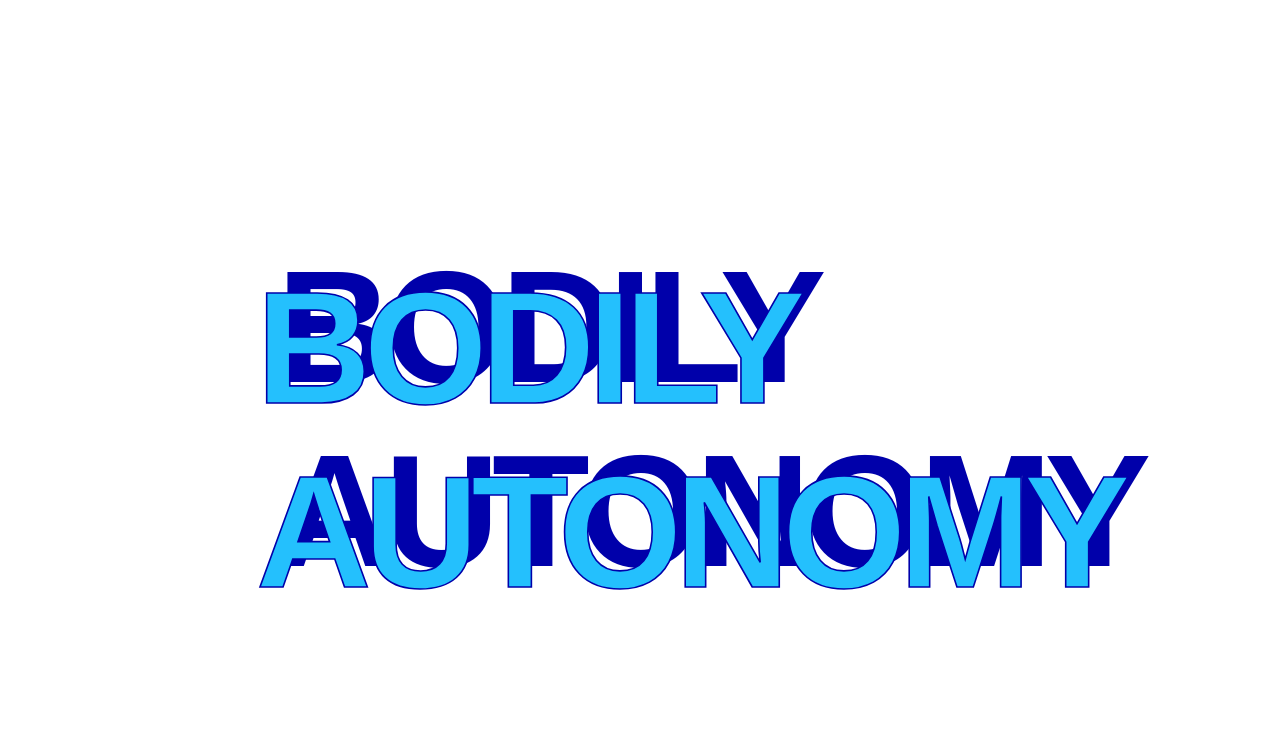
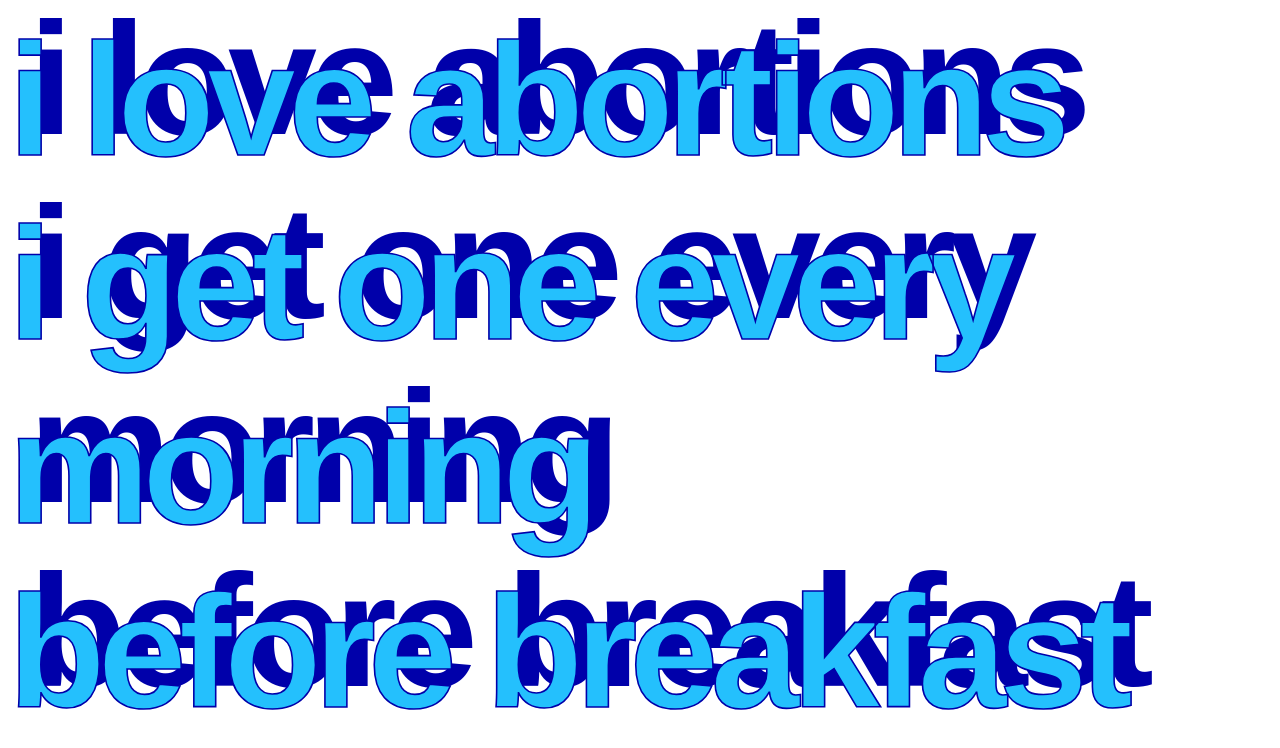
Before and after one commit to RileyHunter/autonomy, a plain HTML site: page index.html in a window 1280 px wide. Drawn offline with Linux system fonts and the light colour scheme.

Commit message:
new word

```diff
--- a/index.html
+++ b/index.html
@@ -1,7 +1,5 @@
 <html>
 <body style='
-  margin-left:20%;
-  margin-top:20%;
   font-family: Arial, sans-serif;
   font-size: 10em;
   font-weight: bold;
@@ -16,6 +14,8 @@
   text-shadow: 0.13em -0.13em 0px #0000aa;
   letter-spacing: -0.05em;
 }'>
-BODILY AUTONOMY
+i love abortions<br>
+i get one every morning<br>
+before breakfast<br>
 </body>
 </html>
```
